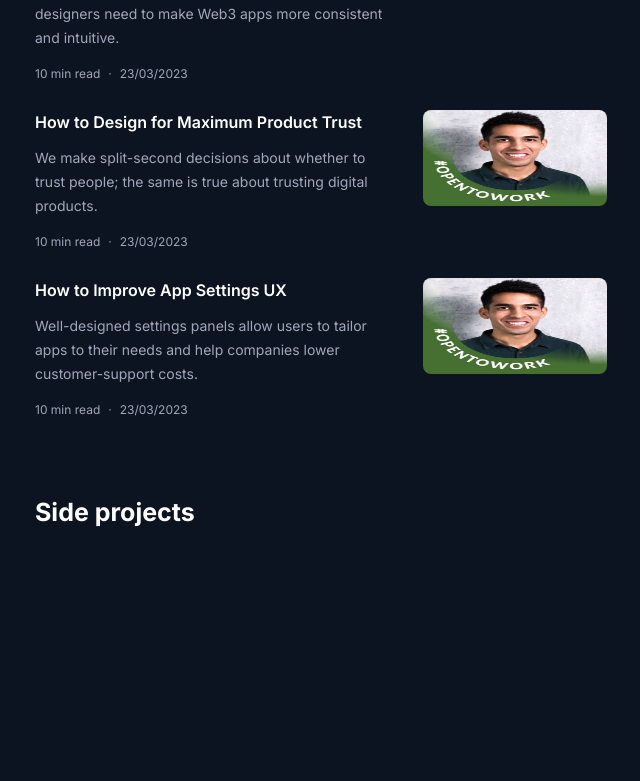
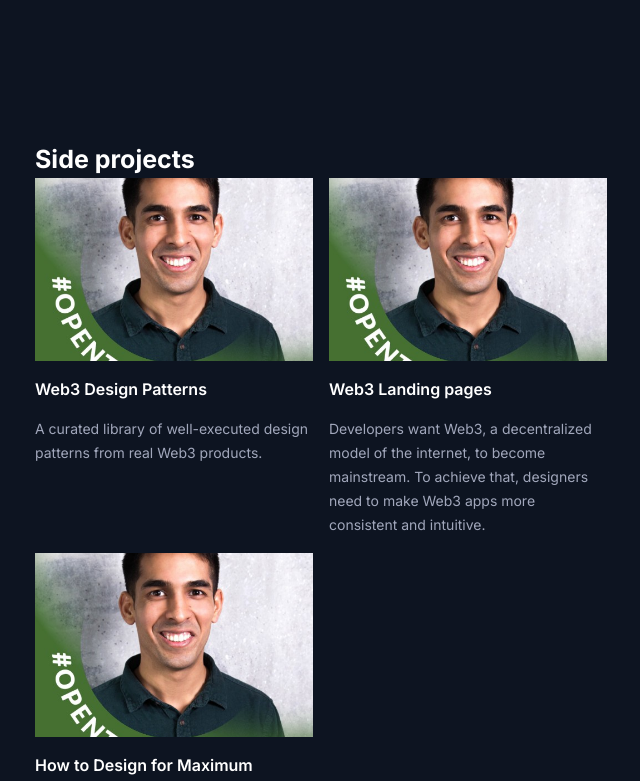
Before and after one commit to Tomatetz/mayank-page, a React (Create React App) app: page / in a window 1280 px wide. Shown: the part 1492-2273 px from the top of the page, without its empty margins (319-959 px from the left). Built offline with nearby package versions, Linux system fonts and the light colour scheme; no server answers.

Commit message:
add projects

```diff
--- a/package.json
+++ b/package.json
@@ -8,9 +8,6 @@
     "@mui/material": "^5.15.11",
     "@mui/styled-engine-sc": "^6.0.0-alpha.17",
     "@phosphor-icons/react": "phosphor-icons/react",
-    "@testing-library/jest-dom": "^5.14.1",
-    "@testing-library/react": "^13.0.0",
-    "@testing-library/user-event": "^13.2.1",
     "axios": "^1.6.7",
     "bootstrap": "^5.3.3",
     "phosphor-react": "^1.4.1",
@@ -19,9 +16,7 @@
     "react-dom": "^18.2.0",
     "react-router-dom": "^6.22.2",
     "react-scripts": "5.0.1",
-    "react-slick": "^0.30.2",
     "sass": "^1.71.1",
-    "slick-carousel": "^1.8.1",
     "styled-components": "^6.1.8",
     "web-vitals": "^2.1.0"
   },
--- a/src/components/HomePage/Articles/Articles.jsx
+++ b/src/components/HomePage/Articles/Articles.jsx
@@ -1,21 +1,43 @@
-import React, { useContext, useRef } from 'react';
+import React, { useContext, useEffect, useRef, useState } from 'react';
 import { HomePageContext } from '../HomePageContext';
 import { ArticlesStyled } from './articles.styled';
 import { useSetTab } from '../../../utils/hooks/useSetTab';
 import { HomePageSectionTitle } from '../homePage.styled';
 import img from '../../../assets/images/profile-picture.jpeg';
 import { ArticleItem } from './ArticleItem';
+import axios from 'axios';
 
 export const Articles = () => {
   const { currentTab, setCurrentTab, currentTabRef } = useContext(HomePageContext);
   const ref = useRef();
   useSetTab({ ref, currentTab, setCurrentTab, tabTitle: 'articles', currentTabRef });
 
+  const [articles, setArticles] = useState([]);
+  const getArticles = () => {
+    axios.get(`${process.env.REACT_APP_MY_HEROKU_URL}/api/articles?populate=*`).then(({ data }) => {
+      if (data.data) {
+        console.log(data.data);
+        setArticles(data.data);
+      }
+    });
+  };
+  useEffect(() => {
+    getArticles();
+  }, []);
+
   return (
     <ArticlesStyled ref={ref} className="mt-4">
       <HomePageSectionTitle>Recent Articles</HomePageSectionTitle>
-      {ARTICLES.map((article, i) => (
-        <ArticleItem key={i} {...article} />
+      {articles.map(({ attributes: article }, i) => (
+        <ArticleItem
+          key={i}
+          title={article.title}
+          description={article.description}
+          date={article.date}
+          link={article.link}
+          minRead={article.minRead}
+          image={article.image.data.attributes.url}
+        />
       ))}
     </ArticlesStyled>
   );
--- a/src/components/HomePage/Articles/articles.styled.js
+++ b/src/components/HomePage/Articles/articles.styled.js
@@ -4,12 +4,6 @@ export const ArticlesStyled = styled.div`
   scroll-margin-top: 80px;
 `;
 
-export const ArticleItemStyled = styled.div`
-  display: flex;
-  justify-content: space-between;
-  gap: 24px;
-  margin-top: 24px;
-`;
 export const ArticleItemDescription = styled.div`
   flex: 1;
   display: flex;
@@ -41,4 +35,14 @@ export const ArticleItemImage = styled.img`
   border-radius: 8px;
 `;
 
-export const tmplt = styled.div``;
+export const ArticleItemStyled = styled.div`
+  display: flex;
+  justify-content: space-between;
+  gap: 24px;
+  margin-top: 24px;
+  &:hover {
+    ${ArticleItemTitle} {
+      text-decoration: underline;
+    }
+  }
+`;
--- a/src/components/HomePage/Projects/ProjectItem.jsx
+++ b/src/components/HomePage/Projects/ProjectItem.jsx
@@ -1,12 +1,19 @@
 import React from 'react';
 import { NavLink } from '../../../utils';
-import { ImageWrapper, ProjectItemStyled } from './projects.styled';
+import {
+  ImageWrapper,
+  ProjectItemDescription,
+  ProjectItemStyled,
+  ProjectItemTitle,
+} from './projects.styled';
 
 export const ProjectItem = ({ title, description, image, link }) => {
   return (
     <NavLink to={link} target="_blank">
       <ProjectItemStyled>
         <ImageWrapper style={{ backgroundImage: `url(${image})`, padding: '33%' }}></ImageWrapper>
+        <ProjectItemTitle>{title}</ProjectItemTitle>
+        <ProjectItemDescription>{description}</ProjectItemDescription>
       </ProjectItemStyled>
     </NavLink>
   );
--- a/src/components/HomePage/Projects/Projects.jsx
+++ b/src/components/HomePage/Projects/Projects.jsx
@@ -4,6 +4,7 @@ import { ProjectsGrid, ProjectsStyled } from './projects.styled';
 import { useSetTab } from '../../../utils/hooks/useSetTab';
 import { HomePageSectionTitle } from '../homePage.styled';
 import img from '../../../assets/images/profile-picture.jpeg';
+import { ProjectItem } from './ProjectItem';
 
 export const Projects = () => {
   const { currentTab, setCurrentTab, currentTabRef } = useContext(HomePageContext);
@@ -13,7 +14,16 @@ export const Projects = () => {
   return (
     <ProjectsStyled ref={ref} className="mt-4">
       <HomePageSectionTitle>Side projects</HomePageSectionTitle>
-      <ProjectsGrid></ProjectsGrid>
+      <ProjectsGrid>
+        {PROJECTS.map((project) => (
+          <ProjectItem
+            title={project.title}
+            description={project.description}
+            image={project.image}
+            link="google.com"
+          />
+        ))}
+      </ProjectsGrid>
     </ProjectsStyled>
   );
 };
--- a/src/components/HomePage/Projects/projects.styled.js
+++ b/src/components/HomePage/Projects/projects.styled.js
@@ -12,6 +12,21 @@ export const ProjectsGrid = styled.div`
     grid-template-columns: 1fr 1fr;
   }
 `;
+
+export const ProjectItemDescription = styled.div`
+  color: ${(props) => props.theme.textSecondary};
+  font-size: 14px;
+  font-weight: 400;
+  line-height: 24px;
+  letter-spacing: 0em;
+  text-align: left;
+`;
+export const ProjectItemTitle = styled.div`
+  font-size: 16px;
+  font-weight: 600;
+  color: ${(props) => props.theme.text};
+`;
+
 export const ProjectItemStyled = styled.div`
   display: flex;
   flex-direction: column;
@@ -19,8 +34,7 @@ export const ProjectItemStyled = styled.div`
 `;
 export const ImageWrapper = styled.div`
   padding: 33%;
-  background-size: contain;
+  background-size: cover;
   background-position: center;
   background-repeat: no-repeat;
 `;
-export const tmplt = styled.div``;
--- a/src/components/HomePage/Tabs/Tabs.jsx
+++ b/src/components/HomePage/Tabs/Tabs.jsx
@@ -1,6 +1,6 @@
 import { useContext } from 'react';
 import { HomePageContext } from '../HomePageContext';
-import { Grow, Tabs as MuiTabs, Tab } from '@mui/material';
+import { Tabs as MuiTabs, Tab } from '@mui/material';
 import { TabsContainer } from './tabs.styled';
 
 const sx = {
--- a/src/components/HomePage/Works/Works.jsx
+++ b/src/components/HomePage/Works/Works.jsx
@@ -15,7 +15,6 @@ export const Works = () => {
   const getWorks = () => {
     axios.get(`${process.env.REACT_APP_MY_HEROKU_URL}/api/works?populate=*`).then(({ data }) => {
       if (data.data) {
-        console.log(data.data);
         setWorks(data.data);
       }
     });
--- a/src/utils/ui/components/StatItem.jsx
+++ b/src/utils/ui/components/StatItem.jsx
@@ -1,5 +1,4 @@
 import styled from 'styled-components';
-import { NavLink as Link } from 'react-router-dom';
 import { CaretUp } from 'phosphor-react';
 import { colors } from '..';
 
```
Also changed, not shown: 1 other file (tests, documents, lock files or other folders).
